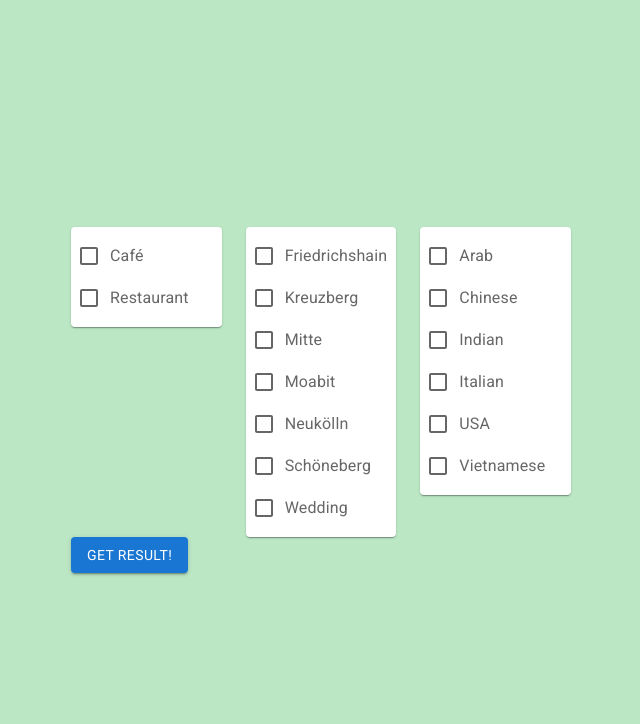
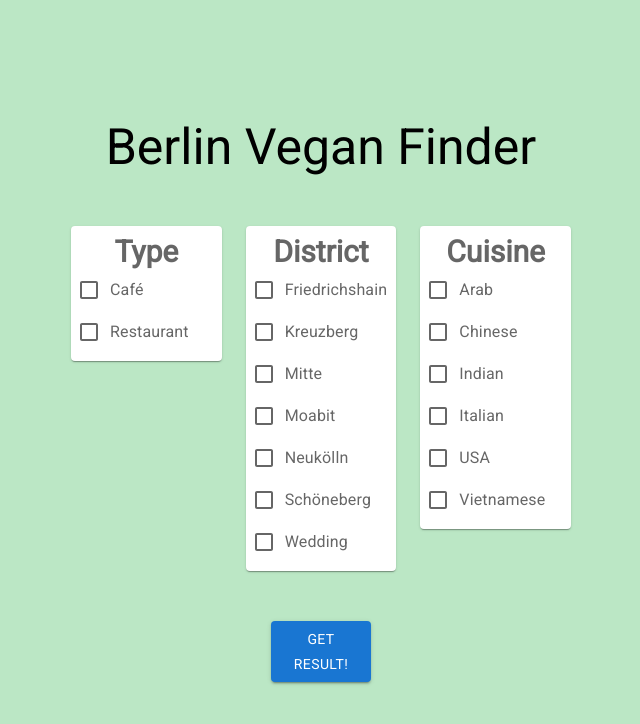
Before and after one commit to rosamundm/vegan-finder, a React (Create React App) app: page / in a window 1280 px wide. Shown: the top 724 px of the page, without its empty margins (319-959 px from the left). Built offline with nearby package versions, Linux system fonts and the light colour scheme.

Commit message:
Add TitleHeader and some styles

```diff
--- a/src/App.tsx
+++ b/src/App.tsx
@@ -4,6 +4,7 @@ import "@fontsource/roboto/300.css";
 import "@fontsource/roboto/400.css";
 import CheckboxGrid from "./components/CheckboxGrid";
 import GetResultButton from "./components/GetResultButton";
+import TitleHeader from "./components/TitleHeader";
 
 const App: React.FC = () => {
 
@@ -16,11 +17,15 @@ const App: React.FC = () => {
 
       <div className="container">
 
+        <div className="title-header">
+          <TitleHeader />
+        </div>
+
         <div>
           <CheckboxGrid />
         </div>
 
-        <div>
+        <div className="get-result-button">
           <GetResultButton />
         </div>
 
--- a/src/components/CheckboxGrid.tsx
+++ b/src/components/CheckboxGrid.tsx
@@ -21,18 +21,27 @@ const CheckboxGrid: React.FC = () => {
 
           <Grid item xs={2} sm={4} md={4}>
             <GridElement>
+            <span className="checkbox-header">
+              <b>Type</b>
+            </span>
                 <PlaceTypeCheckboxes />
             </GridElement>
           </Grid>
 
           <Grid item xs={2} sm={4} md={4}>
             <GridElement>
+            <span className="checkbox-header">
+              <b>District</b>
+            </span>
                 <DistrictCheckboxes />
             </GridElement>
           </Grid>
 
           <Grid item xs={2} sm={4} md={4}>
             <GridElement>
+            <span className="checkbox-header">
+              <b>Cuisine</b>
+            </span>
                 <CuisineCheckboxes />
             </GridElement>
           </Grid>
--- a/src/components/GetResultButton.tsx
+++ b/src/components/GetResultButton.tsx
@@ -1,7 +1,10 @@
+import React from "react";
 import Button from "@mui/material/Button";
 
 export default function GetResultButton() {
     return (
-        <Button variant="contained">Get result!</Button>
+        <Button variant="contained">
+            Get result!
+        </Button>
     );
   }
--- /dev/null
+++ b/src/components/TitleHeader.tsx
@@ -0,0 +1,11 @@
+import React from "react";
+
+const TitleHeader: React.FC = () => {
+    return (
+        <div>
+            Berlin Vegan Finder
+        </div>
+    );
+};
+
+export default TitleHeader;
--- a/src/index.css
+++ b/src/index.css
@@ -11,3 +11,26 @@ code {
   font-family: source-code-pro, Menlo, Monaco, Consolas, 'Courier New',
     monospace;
 }
+
+.get-result-button {
+  justify-content: center;
+  padding-top: 10%;
+  padding-bottom: 10%;
+  padding-left: 40%;
+  padding-right: 40%;
+}
+
+.checkbox-header {
+  justify-content: center;
+  padding-bottom: 50px;
+  font-size: 30px;
+}
+
+.title-header {
+  text-align: center;
+  padding-top: 10%;
+  padding-bottom: 10%;
+  font-size: 50px;
+  width: 100%;
+
+}
```
Also changed, not shown: src/App.css (+0 -35 lines).
